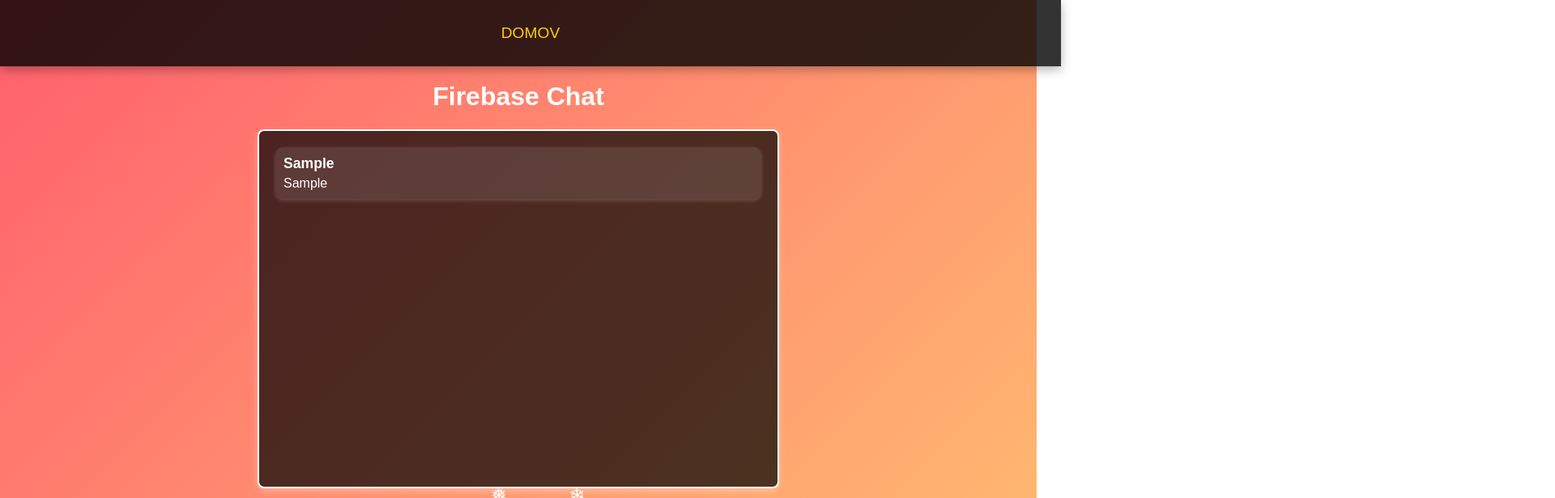
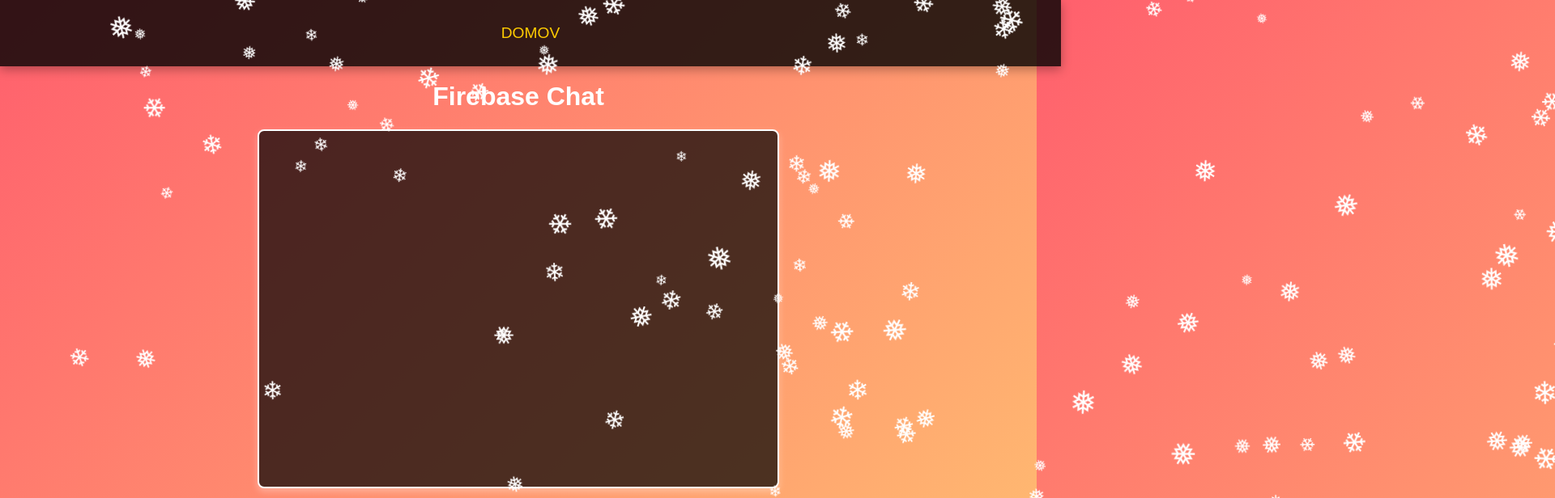
Before and after one commit to ko22441111/spletna, a plain HTML site: page chat.html in a window 1280 px wide. Both pictures are taken after typing "Sample", "Sample" into the empty fields and a click on the button "Send". Shown: the top 616 px of the page at 81% size, 1920 px wide, since content can reach past the window. Drawn offline with Linux system fonts and the light colour scheme.

Commit message:
Update chat.html

```diff
--- a/chat.html
+++ b/chat.html
@@ -1,3 +1,4 @@
+
 <!DOCTYPE html>
 <html lang="en">
 <head>
@@ -5,7 +6,7 @@
   <meta name="viewport" content="width=device-width, initial-scale=1.0">
   <title>Firebase Chat</title>
   <style>
-    /* Splošni styling */
+    /* General Body Styling */
     body {
       font-family: 'Arial', sans-serif;
       margin: 0;
@@ -20,7 +21,7 @@
       overflow: hidden;
     }
 
-    /* Animacija snežink */
+    /* Snežinke */
     .snowflake {
       position: absolute;
       top: -50px;
@@ -39,7 +40,7 @@
       }
     }
 
-    /* Styling za uporabniška imena */
+    /* Username Styling */
     .username {
       font-weight: bold;
       font-size: 1.1rem;
@@ -49,8 +50,7 @@
       color: #ff0000;
     }
 
-    .username.owner,
-    .username.co-owner {
+    .username.owner {
       background: linear-gradient(90deg, red, orange, yellow, green, blue, indigo, violet);
       -webkit-background-clip: text;
       -webkit-text-fill-color: transparent;
@@ -66,7 +66,15 @@
       color: #ffffff;
     }
 
-    /* Navigacijska vrstica */
+    .username.co-owner {
+      background: linear-gradient(90deg, red, orange, yellow, green, blue, indigo, violet);
+      -webkit-background-clip: text;
+      -webkit-text-fill-color: transparent;
+      font-weight: bold;
+      text-shadow: 0 0 5px rgba(255, 255, 255, 0.8);
+    }
+
+    /* Navigation Bar Styling */
     nav {
       background-color: rgba(0, 0, 0, 0.8);
       width: 100%;
@@ -94,7 +102,7 @@
       border-radius: 5px;
     }
 
-    /* Pogovorno okno */
+    /* Chat Window Styling */
     #chat-window {
       border: 2px solid #fff;
       border-radius: 8px;
@@ -134,7 +142,7 @@
       align-self: flex-end;
     }
 
-    /* Obrazec za sporočila */
+    /* Message Input Form */
     #message-form {
       width: 80%;
       max-width: 600px;
@@ -182,7 +190,7 @@
       transform: scale(0.95);
     }
 
-    /* Animacija fade-in za sporočila */
+    /* Fade-in Animation for Messages */
     @keyframes fadeIn {
       from {
         opacity: 0;
@@ -193,12 +201,33 @@
         transform: translateY(0);
       }
     }
+
+    /* Alert Styling */
+    .alert {
+      position: fixed;
+      top: 10px;
+      right: 10px;
+      background-color: rgba(255, 0, 0, 0.9);
+      color: white;
+      padding: 10px 20px;
+      border-radius: 5px;
+      box-shadow: 0 4px 8px rgba(0, 0, 0, 0.3);
+      animation: fadeOut 3s forwards;
+      font-size: 1rem;
+    }
+
+    @keyframes fadeOut {
+      0% { opacity: 1; }
+      80% { opacity: 0.5; }
+      100% { opacity: 0; transform: translateY(-10px); }
+    }
+
+    .alert.success {
+      background-color: rgba(0, 128, 0, 0.9);
+    }
   </style>
 </head>
 <body>
-  <div class="snowflake" style="--x-start: -50px; --x-end: 100px;">❄</div>
-  <div class="snowflake" style="--x-start: 100px; --x-end: -50px;">❅</div>
-
   <nav>
     <a href="zacetna.html">Domov</a>
   </nav>
@@ -212,42 +241,69 @@
     <button type="button" id="send-button">Send</button>
   </form>
 
-  <script>
-    const chatWindow = document.getElementById('chat-window');
-    const usernameInput = document.getElementById('username');
-    const messageInput = document.getElementById('message');
-    const sendButton = document.getElementById('send-button');
+  <script type="module">
+    import { initializeApp } from "https://www.gstatic.com/firebasejs/9.22.1/firebase-app.js";
+    import { getFirestore, collection, addDoc, onSnapshot, query, orderBy, deleteDoc, doc, getDocs } from "https://www.gstatic.com/firebasejs/9.22.1/firebase-firestore.js";
 
-    // Funkcija za prikaz sporočila
-    function displayMessage(username, text) {
-      const messageElement = document.createElement('div');
-      messageElement.classList.add('message');
+    const firebaseConfig = {
+      apiKey: "AIzaSyB0laoIP-Ya8RP9V-5r54ClQ56Zeb7_79k",
+      authDomain: "chat-pro-f4efd.firebaseapp.com",
+      projectId: "chat-pro-f4efd",
+      storageBucket: "chat-pro-f4efd.appspot.com",
+      messagingSenderId: "460927168324",
+      appId: "1:460927168324:web:7876ebce8ed6a67c767111",
+      measurementId: "G-SF7C1QWD83"
+    };
 
-      const usernameElement = document.createElement('span');
-      usernameElement.classList.add('username');
-      usernameElement.textContent = username;
+    const app = initializeApp(firebaseConfig);
+    const db = getFirestore(app);
 
-      const textElement = document.createElement('div');
-      textElement.classList.add('message-text');
-      textElement.textContent = text;
+    // Snowflakes generation
+    function createSnowflakes(count) {
+      for (let i = 0; i < count; i++) {
+        const snowflake = document.createElement("div");
+        snowflake.classList.add("snowflake");
+        snowflake.textContent = Math.random() > 0.5 ? "❄" : "❅";
 
-      messageElement.appendChild(usernameElement);
-      messageElement.appendChild(textElement);
+        const xStart = `${Math.random() * window.innerWidth}px`;
+        const xEnd = `${Math.random() * window.innerWidth}px`;
+        const duration = `${Math.random() * 5 + 5}s`;
+        const size = `${Math.random() * 1.5 + 1}rem`;
 
-      chatWindow.appendChild(messageElement);
-      chatWindow.scrollTop = chatWindow.scrollHeight; // Samodejno skrolaj dol
+        snowflake.style.setProperty("--x-start", xStart);
+        snowflake.style.setProperty("--x-end", xEnd);
+        snowflake.style.animationDuration = duration;
+        snowflake.style.fontSize = size;
+        snowflake.style.left = xStart;
+
+        document.body.appendChild(snowflake);
+
+        snowflake.addEventListener("animationend", () => {
+          snowflake.remove();
+        });
+      }
     }
 
-    // Klik na gumb za pošiljanje
-    sendButton.addEventListener('click', () => {
-      const username = usernameInput.value.trim();
-      const text = messageInput.value.trim();
+    setInterval(() => createSnowflakes(10), 500);
 
-      if (username && text) {
-        displayMessage(username, text);
-        messageInput.value = ''; // Pošlji in počisti polje
-      }
+    // Chat functionalities...
+    function showAlert(message, isSuccess = false) {
+      const alertDiv = document.createElement("div");
+      alertDiv.classList.add("alert");
+      if (isSuccess) alertDiv.classList.add("success");
+      alertDiv.textContent = message;
+
+      document.body.appendChild(alertDiv);
+      setTimeout(() => alertDiv.remove(), 3000);
+    }
+
+    document.getElementById("send-button").addEventListener("click", () => {
+      const username = document.getElementById("username").value.trim();
+      const message = document.getElementById("message").value.trim();
+      sendMessage(username, message);
     });
+
+    listenToMessages();
   </script>
 </body>
 </html>
```
